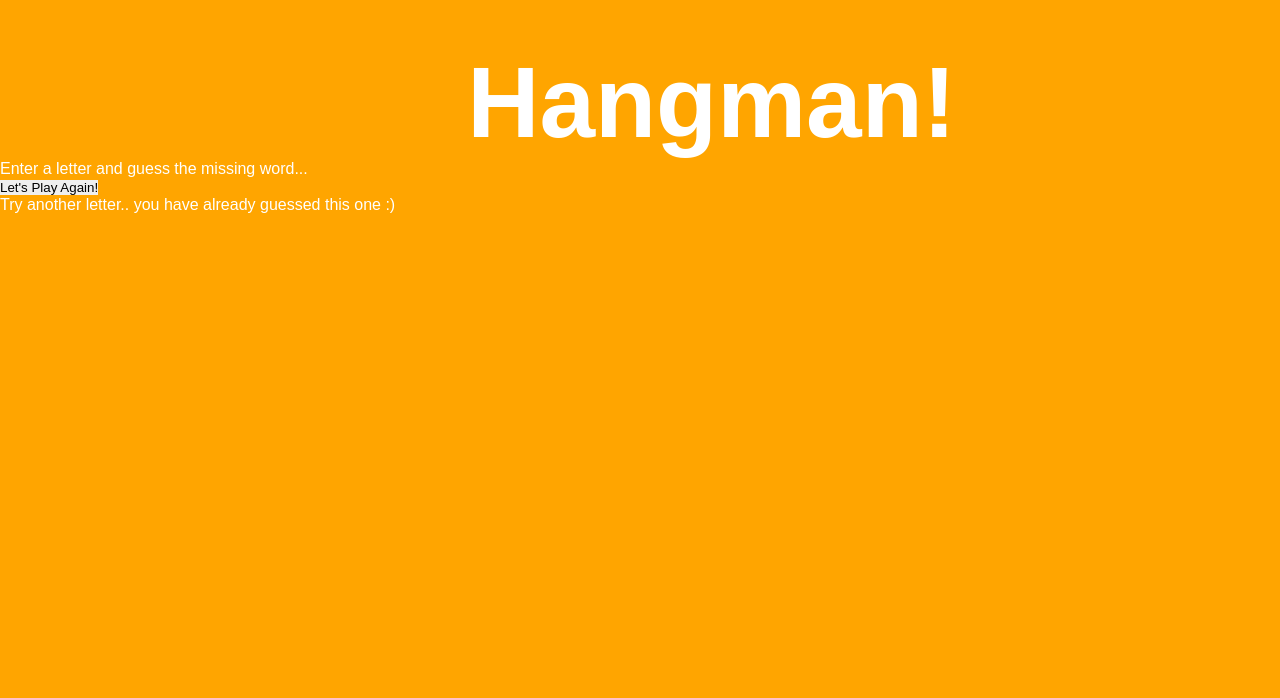
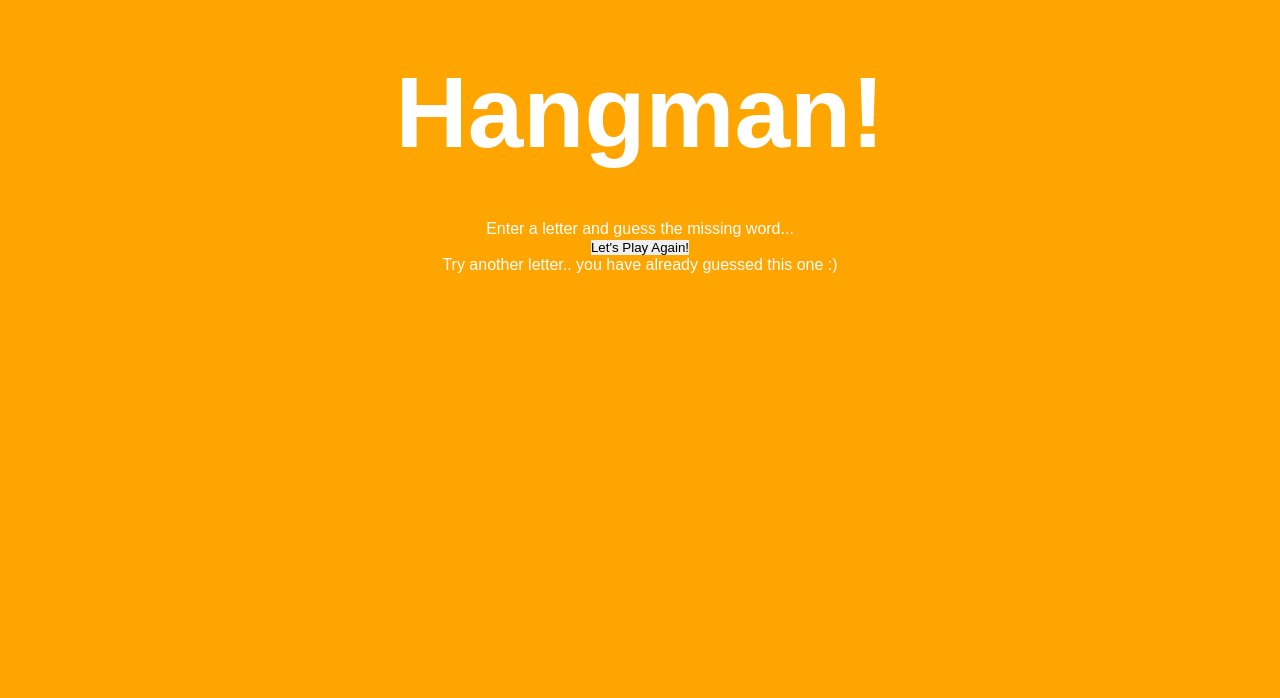
Before and after one commit to MaeveHughes/Hangman-Game, a plain HTML site: page index.html in a window 1280 px wide. Shown: the top 698 px of the page. Drawn offline with Linux system fonts and the light colour scheme; a web font is replaced by a local one.

Commit message:
Updating the styling of the body so that the text is aligned in the center of the webpage. Updating the styling of the header also to make the header more appealing to the user

```diff
--- a/assets/css/style.css
+++ b/assets/css/style.css
@@ -12,20 +12,22 @@ body {
     font-weight: 300px;
     background-color: orange;
     color: white;
+    display: flex;
+    flex-direction: column;
+    align-items: center;
 }
 
 /* Styling the header */
 #header {
-    margin: auto;
+    margin: 10px;
+    padding-bottom: 40px;
 }
 
 #game-title {
-    text-align: center;
     font-size: 100px;
     padding-top: 45px;
     color: white;
     display: inline-block;
-    margin-left: 36.5%;
 }
 /* Styling for the Footer*/
 
```
